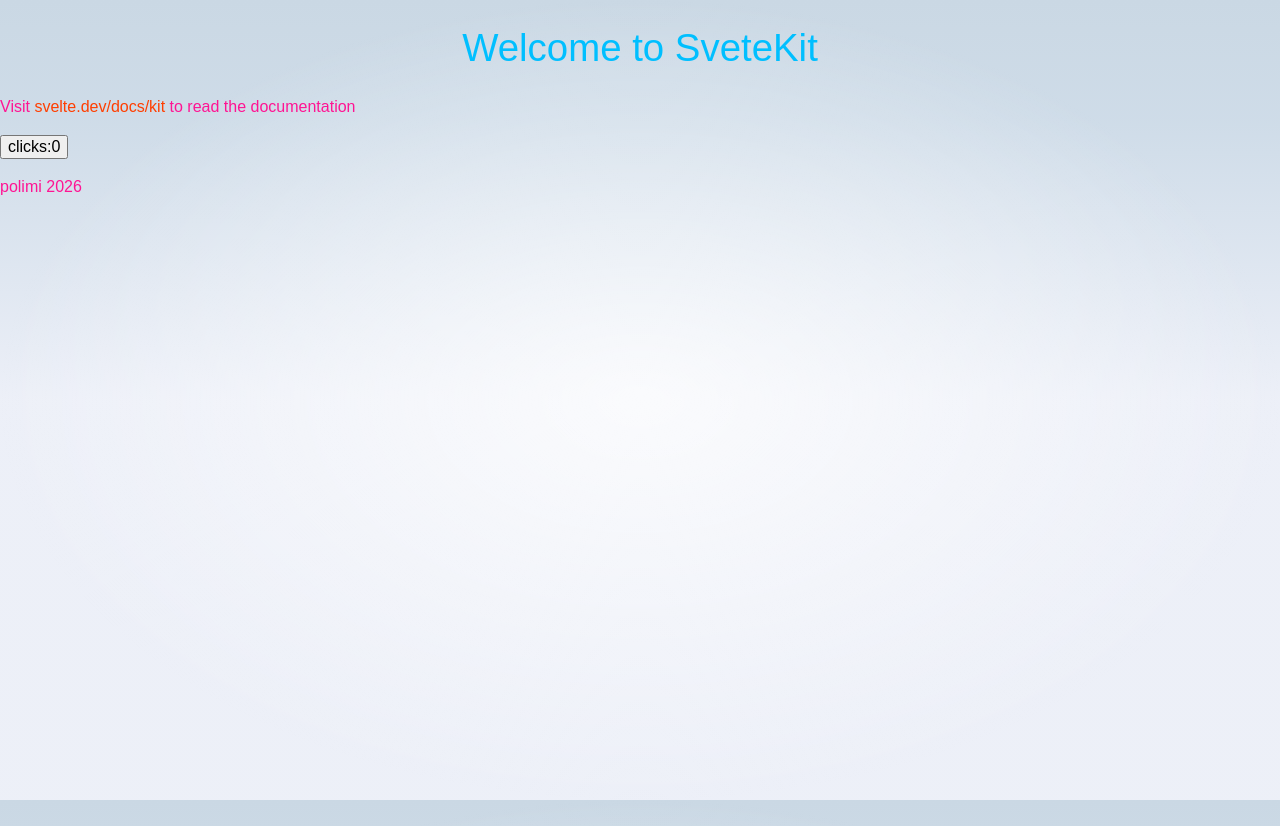
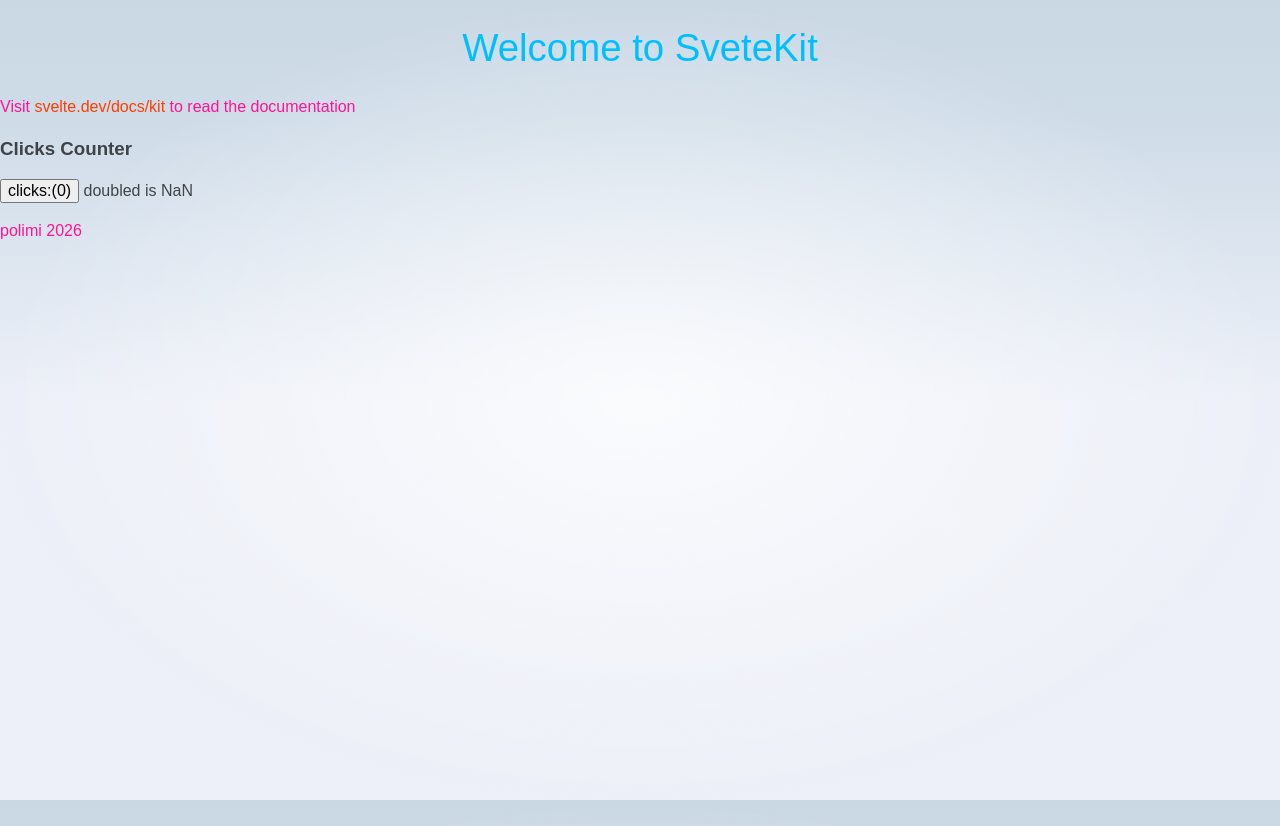
Before and after one commit to isabella-lena/Web---Esercitazione-01, a SvelteKit app: page / in a window 1280 px wide. Built offline with nearby package versions, Linux system fonts and the light colour scheme.

Commit message:
destructuring props

```diff
--- /dev/null
+++ b/src/lib/components/ClicksCounter.svelte
@@ -0,0 +1,14 @@
+<script>
+    import { on } from "svelte/events";
+    let {initialCount} = $props()
+    let doubled = $derived(initialCount * 2)
+</script>
+
+<h3>Clicks Counter</h3>
+
+<!-- per commentare tenere premuto ctrl e premere prima K e poi C -->
+<button onclick={() => initialCount++}>
+clicks:{initialCount}
+</button>
+
+<span>doubled is {doubled}</span>
--- a/src/routes/+page.svelte
+++ b/src/routes/+page.svelte
@@ -1,25 +1,21 @@
 <script>
-    import { on } from "svelte/events";
-
-console.log("hello world")
-let count = $state(0)
-let doubled = $derived(count * 2)
+    import ClicksCounter from "$lib/components/ClicksCounter.svelte";
 </script>
 <h1>Welcome to SveteKit</h1>
 <p>Visit <a href="https://svelte.dev/docs/kit">svelte.dev/docs/kit</a> to read the documentation</p>
 
+<ClicksCounter initialCount=(0)/>
 
-<button onclick={() => count++}>
-clicks:{count}
-</button>
 
-<span></span>
 <style>
 h1 {
 	color:deepskyblue;
 
 }
 
+p{
+    color:deeppink;
+}
 
 
 </style>
```
